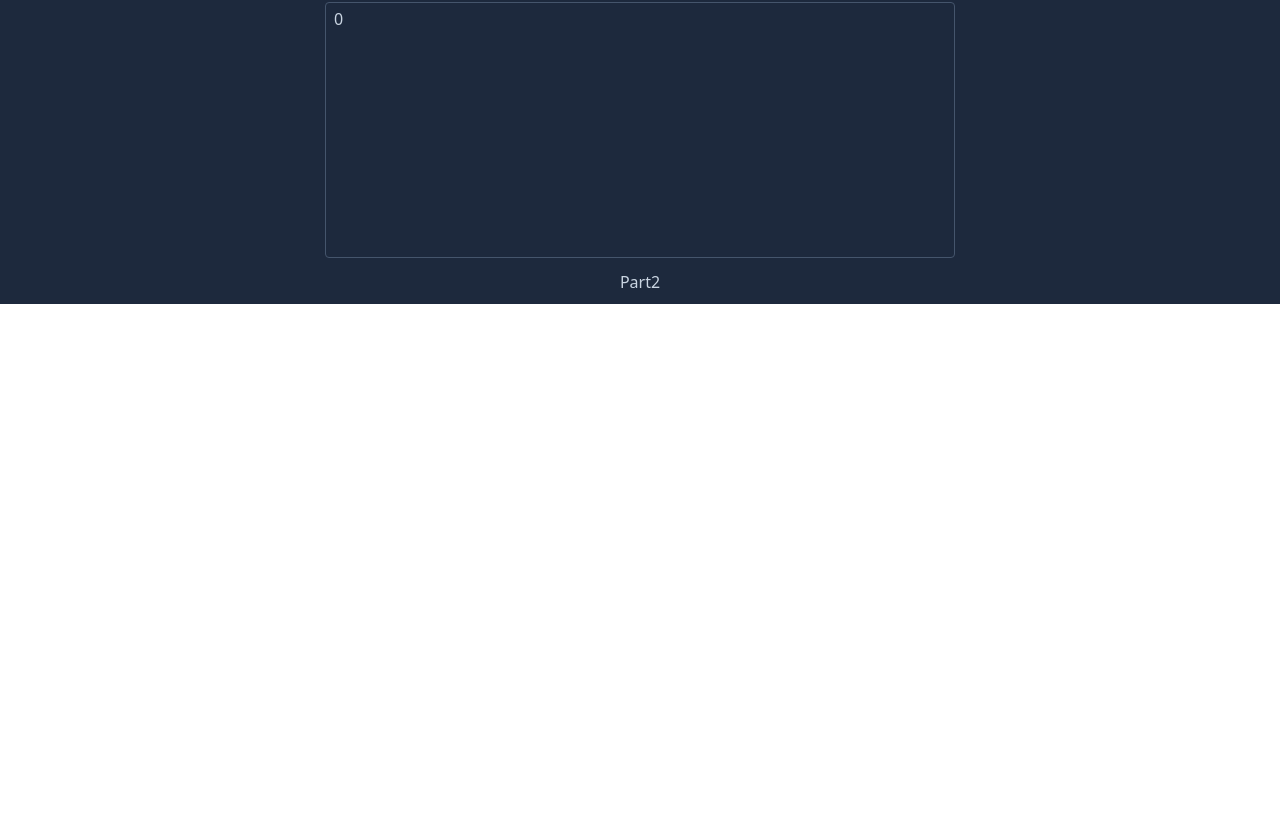
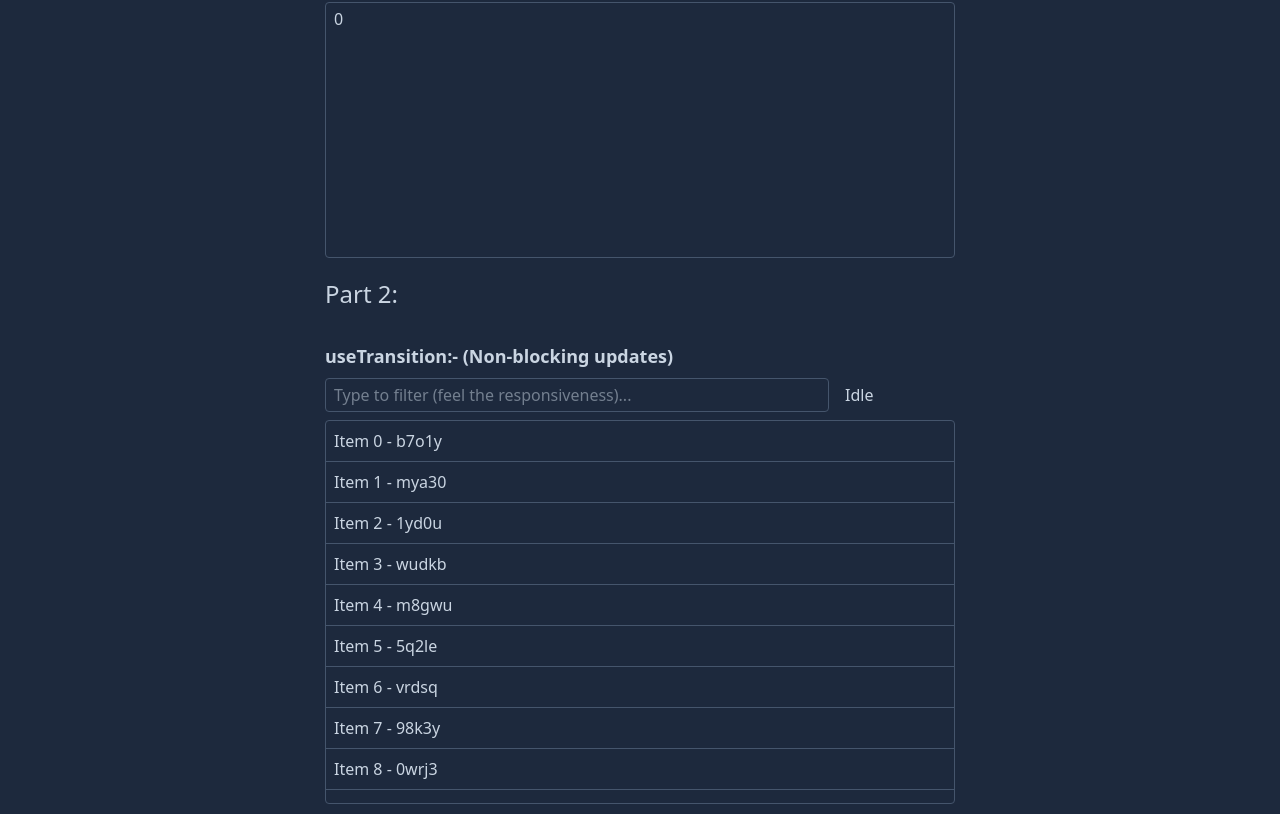
Before and after one commit to taiseen/react-design-patterns, a React (Vite) app: page / in a window 1280 px wide. Shown: the part 807-1621 px from the top of the page. Before the commit the page ends 1111 px from the top, so only its background shows below. Built offline with nearby package versions, Linux system fonts and the light colour scheme.

Commit message:
feat: [LEARN] performance-pattern - part-2 - v2

```diff
--- a/src/11-performance/learn/part2/index.jsx
+++ b/src/11-performance/learn/part2/index.jsx
@@ -1,9 +1,13 @@
-import React from 'react'
+import TransitionDemo from "./transition";
 
 const Part2 = () => {
   return (
-    <div>Part2</div>
-  )
-}
+    <div className="space-y-8 w-1/2 mt-2">
+      <h1 className="text-2xl">Part 2:</h1>
 
-export default Part2
+      <TransitionDemo />
+    </div>
+  );
+};
+
+export default Part2;
--- /dev/null
+++ b/src/11-performance/learn/part2/transition/HeavyList.jsx
@@ -0,0 +1,43 @@
+import { useMemo } from "react";
+
+// helper: create heavy list once
+function createItems(count = 20000) {
+  const arr = new Array(count);
+
+  for (let i = 0; i < count; i++) {
+    arr[i] = `Item ${i} - ${Math.random().toString(36).slice(2, 7)}`;
+  }
+
+  return arr;
+}
+
+const HEAVY_LIST = createItems(50000);
+
+const HeavyList = ({ query }) => {
+  console.log("🚸 HeavyList component rendered");
+
+  const filtered = useMemo(() => {
+    // expensive CPU-bound task simulation
+    // add an artificial delay for demo (avoid in production!)
+
+    const res = HEAVY_LIST.filter((item) =>
+      item.toLowerCase().includes(query.toLowerCase())
+    );
+
+    console.log("Filtered count:", res.length);
+
+    return res.slice(0, 200); // render top 200 for demo
+  }, [query]);
+
+  return (
+    <div className="borderV1 max-h-96 overflow-y-auto selectScrollbar">
+      {filtered.map((item, i) => (
+        <div key={i} className="p-2 border-b border-slate-600">
+          {item}
+        </div>
+      ))}
+    </div>
+  );
+};
+
+export default HeavyList;
--- /dev/null
+++ b/src/11-performance/learn/part2/transition/index.jsx
@@ -0,0 +1,41 @@
+import { useState, useTransition } from "react";
+import HeavyList from "./HeavyList";
+
+const TransitionDemo = () => {
+  const [isPending, startTransition] = useTransition();
+  const [query, setQuery] = useState("");
+  const [text, setText] = useState("");
+
+  function handleChange(e) {
+    const val = e.target.value;
+    setText(val); // immediate update — keeps input responsive
+
+    // Mark heavy update as non-urgent:
+    startTransition(() => {
+      setQuery(val); // updating query triggers expensive filtering + renders
+    });
+  }
+
+  return (
+    <div className="space-y-2 ">
+      <h1 className="text-lg font-semibold">
+        useTransition:- (Non-blocking updates)
+      </h1>
+
+      <div className="mb-2">
+        <input
+          value={text}
+          onChange={handleChange}
+          className="borderV1 px-2 py-1 w-[80%]"
+          placeholder="Type to filter (feel the responsiveness)..."
+        />
+
+        <span className="ml-4">{isPending ? "Updating results…" : "Idle"}</span>
+      </div>
+
+      <HeavyList query={query} />
+    </div>
+  );
+};
+
+export default TransitionDemo;
```
